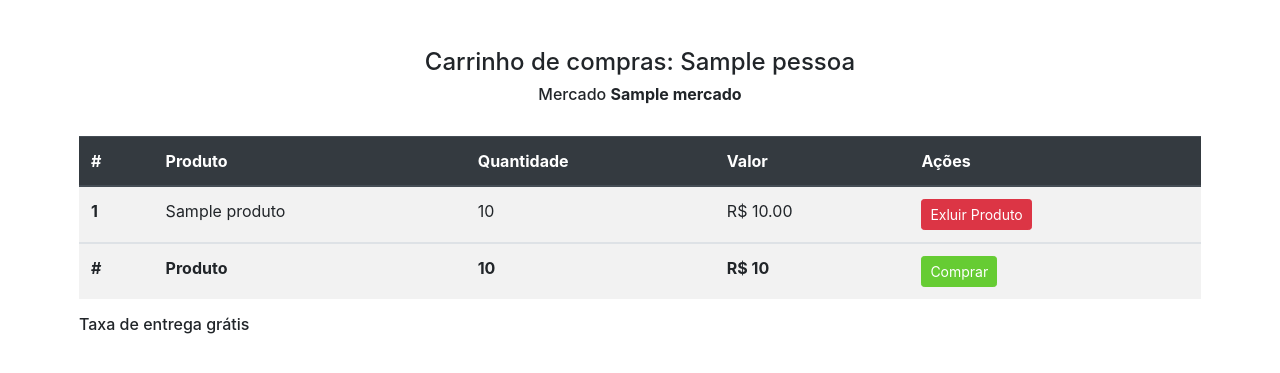
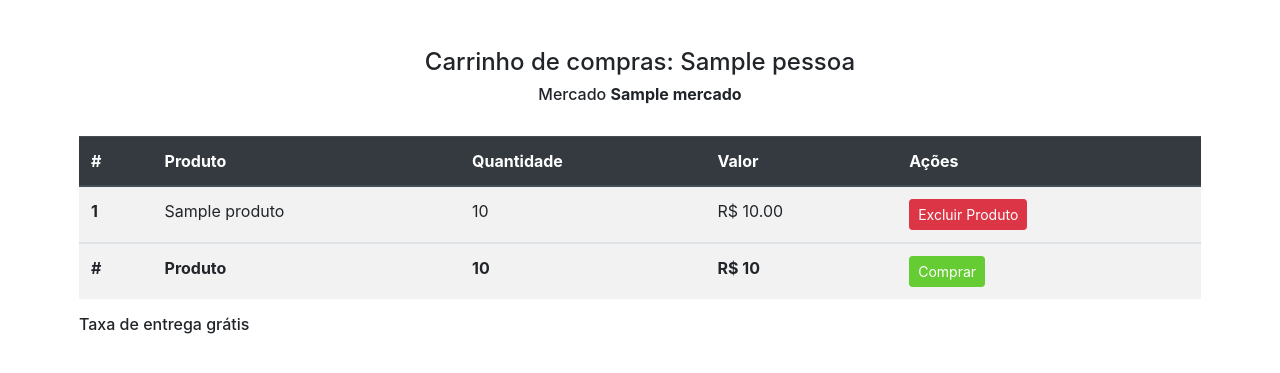
Before and after one commit to maletopvp/market-onbag, a Django app: template marketOnBag/templates/carrinho.html in a window 1280 px wide. Shown: the part 62-435 px from the top of the page. Run offline with Django 3.2, Linux system fonts and the light colour scheme; tables that the repository leaves empty hold one stand-in row (values such as "Sample post"); the template is opened without the code that fills it: values that come from a table or form of the project are taken from there, most other values are stand-ins (such as "Sample title", 1, 10 or a date in 2020); some libraries are stand-ins or nearby versions.

Commit message:
Correção ortográfica

```diff
--- a/marketOnBag/templates/carrinho.html
+++ b/marketOnBag/templates/carrinho.html
@@ -36,7 +36,7 @@
                     <td>{{item.quantidade}}</td>
                     <td>R$ {{item.valor}}</td>
                     <td>
-                        <a href="/carrinho/deletar/produto/{{item.id}}" class="btn btn-sm btn-danger">Exluir Produto</a>
+                        <a href="/carrinho/deletar/produto/{{item.id}}" class="btn btn-sm btn-danger">Excluir Produto</a>
                     </td>
                 </tr>
                 {% endfor %}
```
